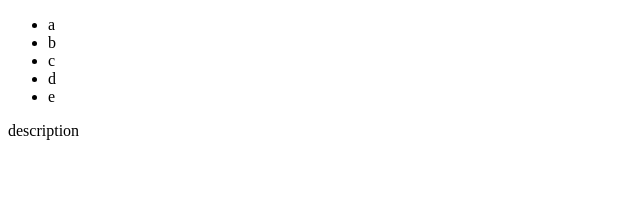
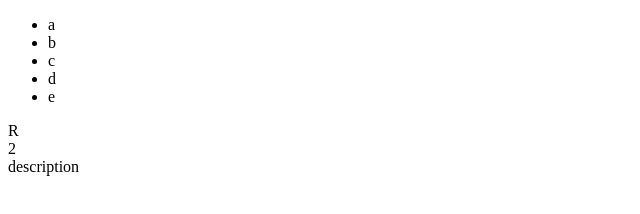
Before and after one commit to phantom0206/gitMain, a website: page index.html in a window 1280 px wide. Shown: the whole page, without its empty margins (0-640 px from the left). Drawn offline with Linux system fonts and the light colour scheme.

Commit message:
Made some changes

```diff
--- a/index.html
+++ b/index.html
@@ -14,6 +14,10 @@
 		<li>d</li>
 		<li>e</li>
 	</ul>
+		<div class="header__top">
+			<div class="header__logo">R</div>
+			<div class="header__description">2</div>
+		</div>
 </body>
 <footer>
 	description
--- a/package.json
+++ b/package.json
@@ -0,0 +1 @@
+;sdafglakl;gmql;fqml;erql;qrmrfmrql;
```
